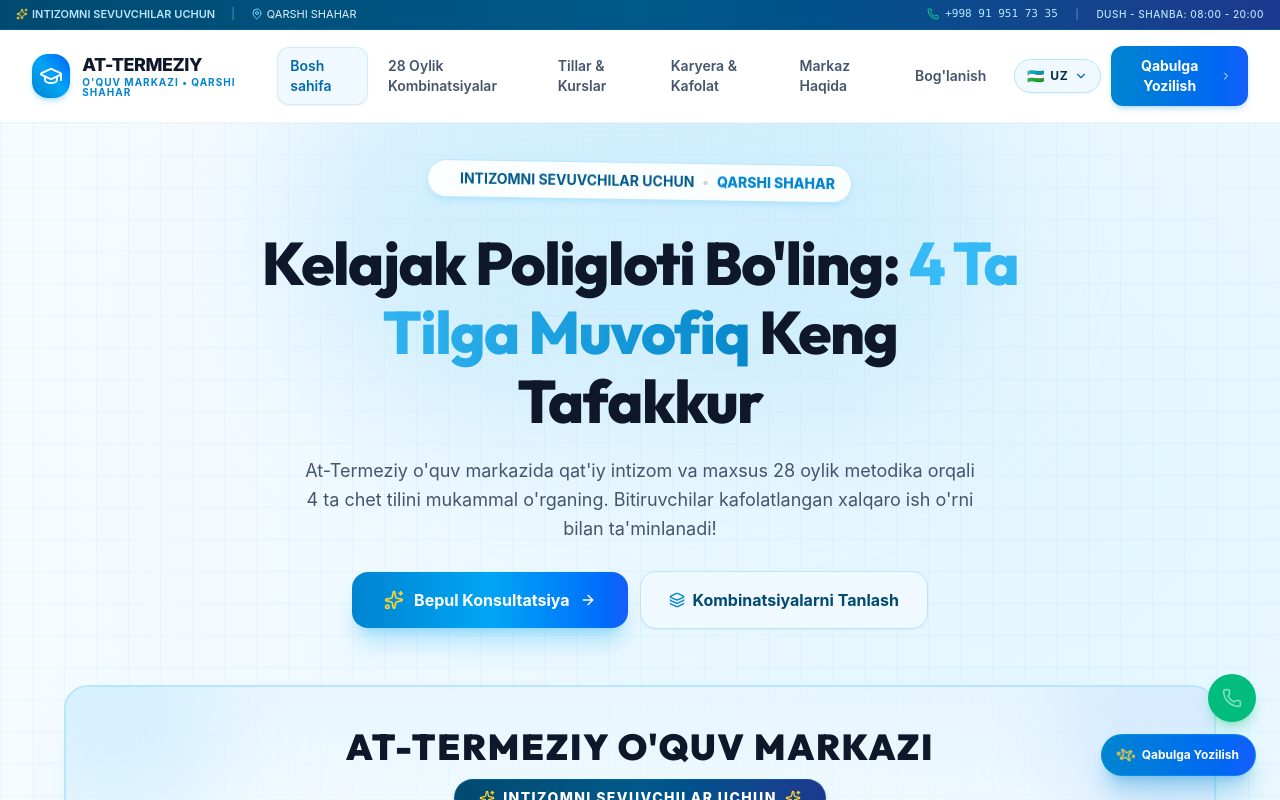
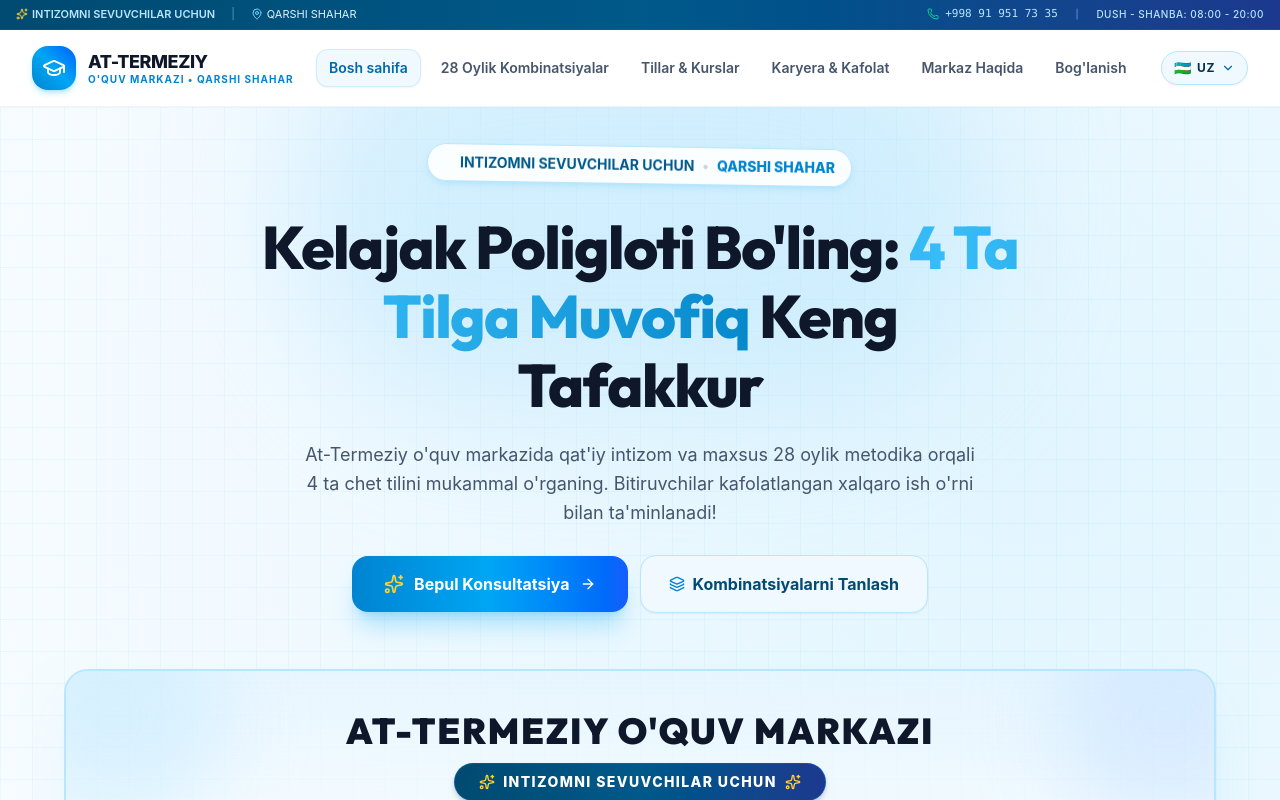
Before and after one commit to humoyun1773/at-termiziy, a React (Vite) app: page / in a window 1280 px wide. Shown: the top 800 px of the page. Built offline with nearby package versions, Linux system fonts and the light colour scheme.

Commit message:
fix: remove floating contact action buttons and clean up navbar actions

```diff
--- a/src/components/layout/FloatingContact.tsx
+++ /dev/null
@@ -1,32 +0,0 @@
-import React from 'react';
-import { useModal } from '../../context/ModalContext';
-import { Phone, Sparkles } from 'lucide-react';
-
-export const FloatingContact: React.FC = () => {
-  const { openModal } = useModal();
-
-  return (
-    <div className="fixed bottom-6 right-6 z-40 flex flex-col gap-3 items-end">
-      {/* Quick Call Button */}
-      <a
-        href="tel:+998919517335"
-        className="w-12 h-12 rounded-full bg-emerald-500 hover:bg-emerald-600 text-white flex items-center justify-center shadow-lg shadow-emerald-500/30 transition-all hover:scale-110 active:scale-95 group relative"
-        aria-label="Direct Call"
-      >
-        <Phone className="w-5 h-5 animate-pulse" />
-        <span className="absolute right-14 bg-slate-900 text-white text-xs font-semibold px-3 py-1.5 rounded-xl whitespace-nowrap opacity-0 group-hover:opacity-100 transition-opacity pointer-events-none shadow-md">
-          +998 91 951 73 35
-        </span>
-      </a>
-
-      {/* Quick Application CTA */}
-      <button
-        onClick={() => openModal()}
-        className="px-4 py-3 rounded-full bg-gradient-to-r from-sky-600 to-blue-600 hover:from-sky-500 hover:to-blue-500 text-white font-bold text-xs shadow-xl shadow-sky-600/30 flex items-center gap-2 transition-all hover:scale-105 active:scale-95 cursor-pointer border border-sky-400/30"
-      >
-        <Sparkles className="w-4 h-4 text-amber-300 animate-spin" style={{ animationDuration: '6s' }} />
-        <span>Qabulga Yozilish</span>
-      </button>
-    </div>
-  );
-};
--- a/src/components/layout/Navbar.tsx
+++ b/src/components/layout/Navbar.tsx
@@ -122,17 +122,9 @@ export const Navbar: React.FC = () => {
               })}
             </nav>
 
-            {/* Right actions: Language Switcher & Call to action */}
+            {/* Right actions: Language Switcher & Mobile Menu Toggle */}
             <div className="flex items-center gap-2.5">
               <LanguageSwitcher />
-
-              <button
-                onClick={() => openModal()}
-                className="hidden sm:flex items-center gap-2 px-4 py-2.5 rounded-xl bg-gradient-to-r from-sky-600 to-blue-600 hover:from-sky-500 hover:to-blue-500 text-white text-xs md:text-sm font-bold shadow-md shadow-sky-600/20 transition-all active:scale-95 cursor-pointer"
-              >
-                <span>{t.nav.applyBtn}</span>
-                <ChevronRight className="w-4 h-4" />
-              </button>
 
               {/* Mobile Menu Toggle Button */}
               <button
--- a/src/routes/index.tsx
+++ b/src/routes/index.tsx
@@ -2,7 +2,6 @@ import React from 'react';
 import { createBrowserRouter, RouterProvider, Outlet } from 'react-router-dom';
 import { Navbar } from '../components/layout/Navbar';
 import { Footer } from '../components/layout/Footer';
-import { FloatingContact } from '../components/layout/FloatingContact';
 import { ScrollToTop } from '../components/layout/ScrollToTop';
 import { LeadModal } from '../components/common/LeadModal';
 
@@ -28,7 +27,6 @@ const RootLayout: React.FC = () => {
         <Outlet />
       </main>
       <Footer />
-      <FloatingContact />
       <LeadModal />
     </div>
   );
```
